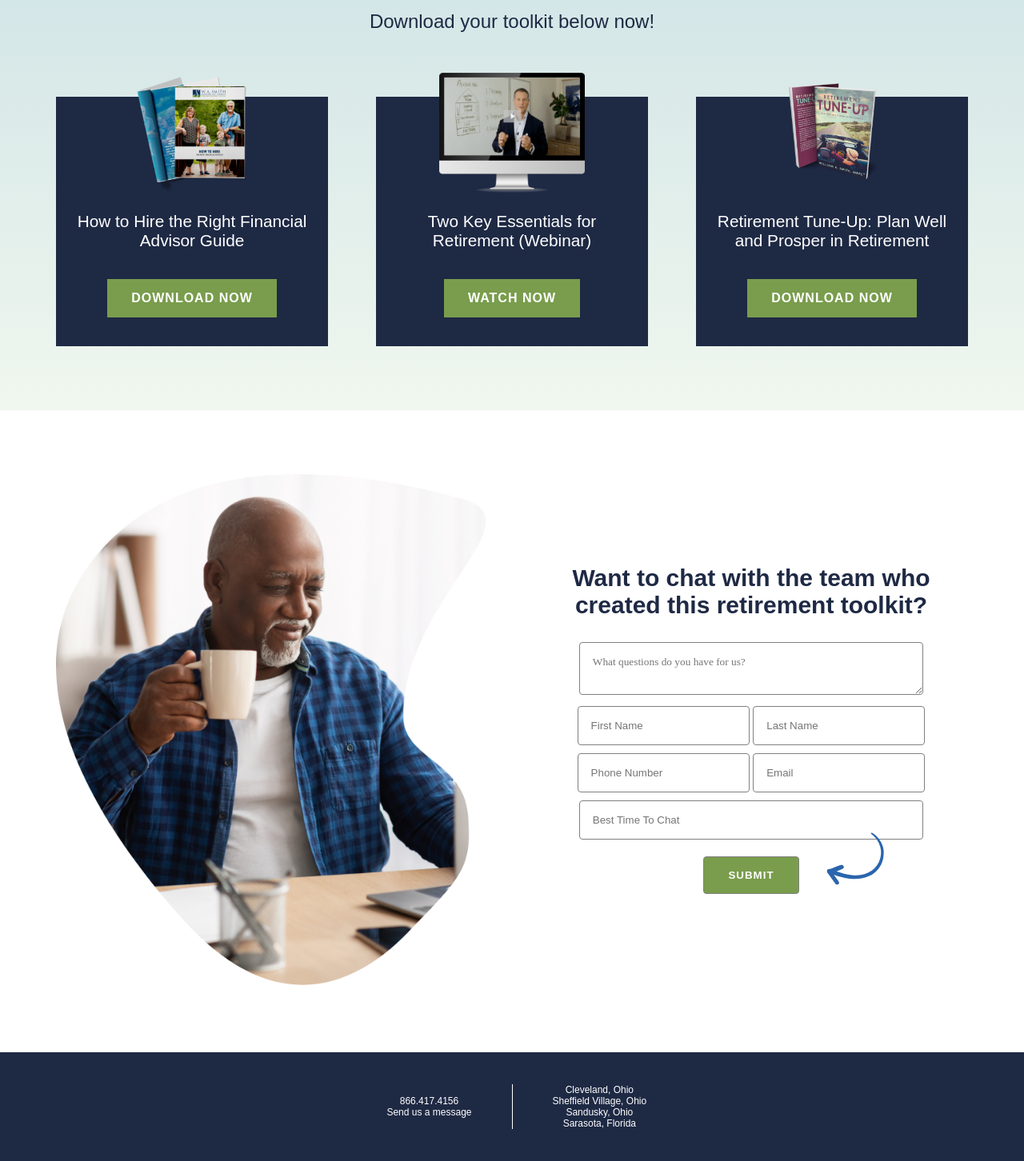
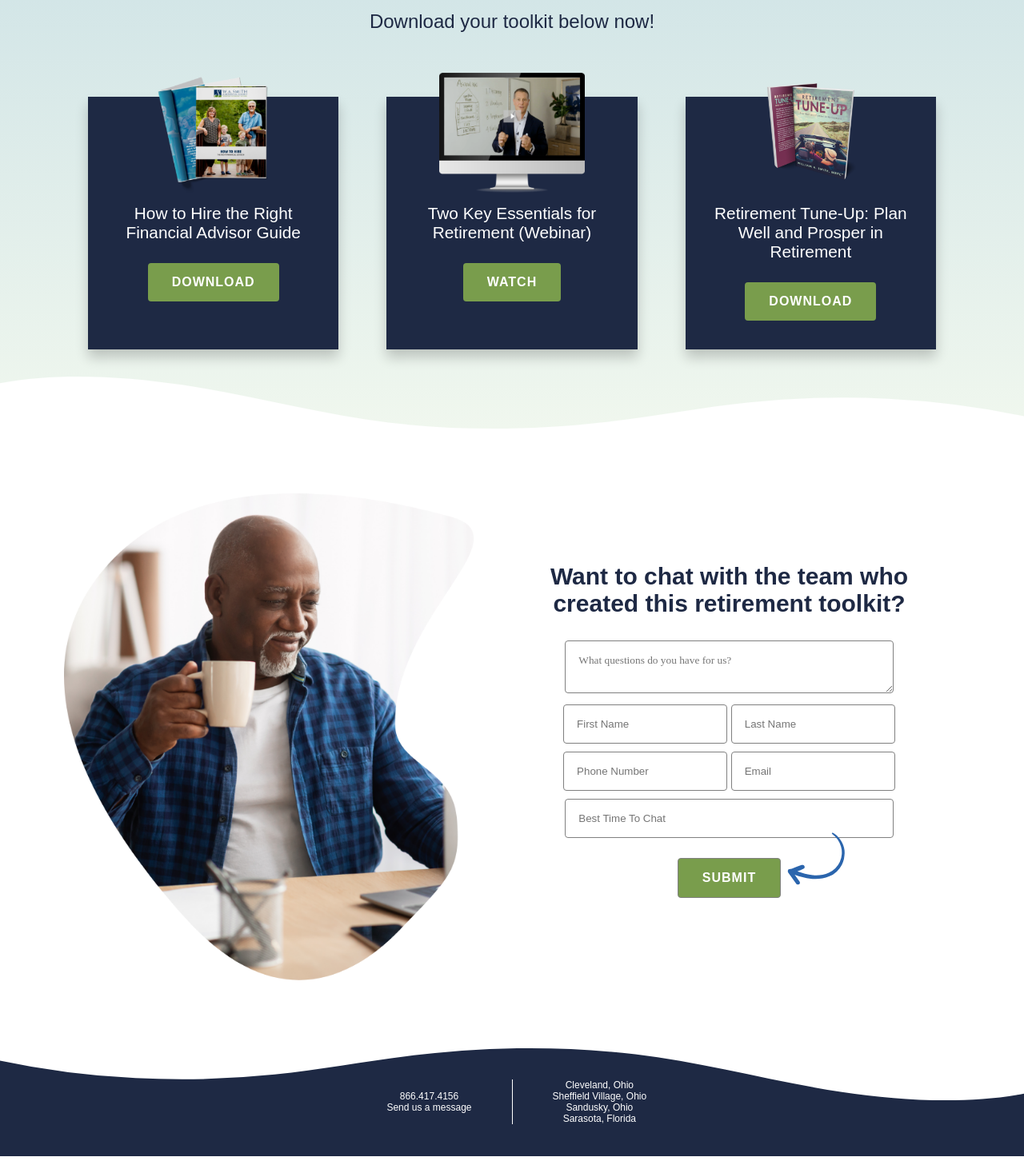
Before and after one commit to seanmk011289/ae_snappy_lps, a plain HTML site: page landing-page/thank-you.html in a window 1280 px wide. Shown: the part 337-1789 px from the top of the page at 80% size. Drawn offline with Linux system fonts and the light colour scheme.

Commit message:
Added responsive styles to the lp and thank you lp

```diff
--- a/landing-page/style.css
+++ b/landing-page/style.css
@@ -1,7 +1,13 @@
+/* global */
+
 * {
     box-sizing:border-box;
     padding:0;
     margin:0;
+}
+
+html {
+    background:white;
 }
 
 :root {
@@ -20,9 +26,17 @@ h1, h3, h4, h5 {
 }
 
 h1 {
+    font-size:2.75rem;
+    line-height:110%;
+}
+
+@media screen and (min-width:500px) {
+h1 {
         font-size: 3.25rem;
         line-height: 110%;
     }
+}
+
 
 h3 {
     font-size: 1.875rem;
@@ -42,17 +56,8 @@ h1, h3, h4, h5 {
     font-weight:400;
 }
 
-.greenUnderline {
-    width:85%;
-    margin-top:20px;
-}
-
 li {
     list-style-type: none;
-}
-
-.heroList {
-    margin:16px 0;
 }
 
 .greenBtn {
@@ -63,39 +68,11 @@ li {
     font-family: "Manrope", sans-serif;
     letter-spacing: 1px;
     font-weight: bold;
-    margin:16px auto;
-    display:inline-block;
-    text-decoration:none;
+    margin: 16px auto;
+    display: inline-block;
+    text-decoration: none;
+    border-radius: 4px;
 }
-
-.hero .right {
-    text-align:center;
-}
-
-#maxContainer {
-    max-width:1200px;
-    margin:0 auto;
-}
-
-
-@media screen and (min-width:1020px) {
-    .hero {
-        padding:5rem 8rem;
-        background:var(--gradient);
-    }
-}
-
-.hero {
-    padding: 5rem 2rem;
-    background: var(--gradient);
-    overflow:hidden;
-}
-
-.heroLogo {
-        width: 250px;
-    }
-
-
 
 .flex-container {
     align-items: center;
@@ -107,11 +84,70 @@ li {
     }
 }
 
+.flex {
+    flex: 1;
+}
+
+#maxContainer {
+    max-width: 1200px;
+    margin: 0 auto;
+}
+
+/* hero */
+
+.heroLogo {
+    width: 250px;
+}
+
+header {
+    text-align: center;
+}
+
+@media screen and (min-width:1000px) {
+    header {
+        text-align:left;
+    }
+}
+
+.hero {
+    padding: 5rem 1rem;
+    background: var(--gradient);
+    overflow: hidden;
+    position:relative;
+}
+
+@media screen and (min-width:1000px) {
+    .hero {
+        padding: 5rem 5rem;
+        background: var(--gradient);
+    }
+}
+
+@media screen and (max-width:1000px) {
+    .hero .left {
+        margin-bottom:50px;
+        text-align:center;
+    }
+}
+
+.heroList {
+    margin:16px 0;
+}
+
+@media screen and (max-width:1000px){
+    .hero .afterList {
+        max-width:500px;
+        margin:0 auto;
+    }
+}
+
+
+.hero .right {
+    text-align:center;
+}
+
 .hero .flex-container {
     margin-top: 5rem;
-}
-    .flex {
-         flex: 1;
 }
 
 .hero h1 {
@@ -144,31 +180,70 @@ li {
     position:relative;
 }
 
+@media screen and (min-width:400px) {
 .free::after {
-        content:url('./images/squiggle.svg');
-        position:absolute;
-       top:80%;
-       transform:scale(0.4);
-       left:-55%;
+        content: url('./images/squiggle.svg');
+        position: absolute;
+        top: 80%;
+        transform: scale(0.4);
+        left: -55%;
+    }
 }
 
 .heroImg {
     width:100%;
 }
 
-    @media screen and (min-width:1000px) {
-    .formSection {
-     padding: 5rem 8rem;
+@media screen and (max-width:1000px) {
+    .hero .greenBtn {
+        margin-top:0;
     }
 }
+
+/* hero wave divider style */
+.hero__wave-divider {
+    position: absolute;
+    bottom: 0;
+    left: 0;
+    width: 100%;
+    overflow: hidden;
+    line-height: 0;
+    transform: rotate(180deg);
+}
+
+.hero__wave-divider svg {
+    position: relative;
+    display: block;
+    width: calc(100% + 1.3px);
+    height: 72px;
+}
+
+.hero__wave-divider .shape-fill {
+    fill: #FFFFFF;
+}
+
+
+
 .formSection {
-    padding: 5rem 2rem;
+    padding: 5rem 1rem;
     overflow: hidden;
 }
 
+@media screen and (min-width:1000px) {
+    .formSection {
+     padding: 5rem 5rem;
+    }
+}
 
+@media screen and (min-width:1000px) {
     .formSection .left {
-        padding:0px 30px;
+        padding:0px 30px 0px 0px;
+    }
+}
+
+.greenUnderline {
+    width: 85%;
+    margin-top: 20px;
 }
 
 .formList {
@@ -215,9 +290,32 @@ li {
     top: -15px;
 }
 
+@media screen and (max-width:1000px) {
+    #formSection .left h3 {
+        text-align:center;
+    }
+    #formSection .left .greenUnderline {
+        margin:10px auto;
+        display:block;
+    }
+
+    #formSection .left ul {
+        max-width:400px;
+        margin:0 auto 50px auto;
+    }
+
+}
+
 .formSection .right {
     background: #1B4164;
-        padding:2rem;
+    padding: 1rem;
+}
+
+
+@media screen and (min-width:500px) {
+.formSection .right {
+        padding: 2rem;
+    }
 }
 
 .formSection .right h2 {
@@ -240,16 +338,34 @@ li {
 }
 
 .snappyForm input, .snappyForm textarea {
-        width:80%;
+    width:90%;
     padding:16px;
     border-radius:4px;
     margin:5px 0px;
     border:none;
 }
 
-    .snappyForm #email, .snappyForm #phone, .snappyForm #first, .snappyForm #last {
-        width:40%;
+.snappyForm #email,
+.snappyForm #phone,
+.snappyForm #first,
+.snappyForm #last {
+    width: 90%;
 }
+
+@media screen and (min-width:500px) {
+        .snappyForm input,
+            .snappyForm textarea {
+        width: 80%;
+    }
+
+.snappyForm #email,
+.snappyForm #phone,
+.snappyForm #first,
+.snappyForm #last {
+    width: 40%;
+}
+}
+
 
 .snappyForm .greenBtn {
     background:var(--lightGreen);
@@ -261,21 +377,36 @@ li {
     letter-spacing:1px;
     font-weight:bold;
     margin-top:16px;
+    font-size:0.6rem;
+    border-radius: 4px;
 }
 
-    .snappyForm::after {
-        content:url('./images/arrow.svg');
-        position:absolute;
-        bottom:5px;
-        right:-100px;
+@media screen and (min-width:500px) {
+    .snappyForm .greenBtn {
+        font-size:1rem;
+    }
 }
 
 
+@media screen and (min-width:1000px) {
+    .snappyForm.firstForm::after {
+            content: url('./images/arrow.svg');
+            position: absolute;
+            bottom: 5px;
+            right: -120px;
+            transform:scale(0.7);
+        }
+}
 
 footer {
     background:var(--darkBlue);
     padding:40px 0;
     overflow: hidden;
+    position:relative;
+}
+
+footer .flex-container {
+    display:flex;
 }
 
 .footerLeft, .footerRight {
@@ -296,11 +427,47 @@ footer {
     border-left: 1px solid white;
 }
 
+/* footer wave divider style */
+
+.footer__wave-divider {
+    display:none;
+}
+
+@media screen and (min-width:600px) {
+.footer__wave-divider {
+        position: absolute;
+        top: 0;
+        left: 0;
+        width: 100%;
+        overflow: hidden;
+        line-height: 0;
+        display:inline-block;
+    }
+
+    .footer__wave-divider svg {
+        position: relative;
+        display: block;
+        width: calc(100% + 1.3px);
+        height: 72px;
+    }
+
+    .footer__wave-divider .shape-fill {
+        fill: #FFFFFF;
+    }
+}
+
+
+
+
 
 /* Thank you page */
 
 .hero__thankHeader {
     text-align: center;
+}
+
+.hero.thank__hero {
+    padding-bottom:100px;
 }
 
 .hero__thankText {
@@ -328,6 +495,20 @@ footer {
     text-align:center;
     margin:0 30px;
     padding:20px;
+    box-shadow:0 10px 15px rgba(0,0,0,0.2);
+}
+
+@media screen and (max-width:1000px) {
+    .thankCol {
+        width:400px;
+        margin: 50px auto;
+    }
+}
+@media screen and (max-width:500px) {
+    .thankCol {
+        width: 300px;
+        margin: 50px auto;
+    }
 }
 
 .thankCol img {
@@ -338,12 +519,29 @@ footer {
 .thankCol h4 {
     color:white;
     font-size:1.3rem;
-    margin:20px auto;
+    margin:10px auto;
+}
+
+.left__thank {
+    text-align:center;
 }
 
 .formPhoto {
-    width:100%;
+    width:95%;
 }
+
+@media screen and (min-width:500px) {
+    .formPhoto {
+        width: 500px;
+    }
+}
+
+@media screen and (min-width:1000px) {
+.formPhoto {
+        width: 100%;
+    }
+}
+
 
 .formSection .right__thank  {
     background:white;
@@ -358,6 +556,12 @@ footer {
     content: url('./images/bluearrow.svg');
     position: absolute;
     bottom: -25px;
-    left:30%;
+    left:57%;
     transform:scale(0.5);
 }
+
+.snappyForm.thankForm .greenBtn {
+    display:block;
+    margin:20px auto;
+    position:relative;
+}
--- a/landing-page/thank-you.html
+++ b/landing-page/thank-you.html
@@ -23,24 +23,33 @@
         <div class="flex thankCol">
             <img src="./images/firstImg.png" alt="booklet">
             <h4>How to Hire the Right Financial Advisor Guide</h4>
-            <a href="#" class="greenBtn">Download Now</a>
+            <a href="#" class="greenBtn">Download</a>
         </div>
         <div class="flex thankCol">
             <img src="./images/secondImg.png" alt="booklet">
             <h4>Two Key Essentials for Retirement (Webinar)</h4>
-            <a href="#" class="greenBtn">Watch Now</a>
+            <a href="#" class="greenBtn">Watch</a>
         </div>
         <div class="flex thankCol">
             <img src="./images/thirdImg.png" alt="booklet">
             <h4>Retirement Tune-Up: Plan Well and Prosper in Retirement</h4>
-            <a href="#" class="greenBtn">Download Now</a>
+            <a href="#" class="greenBtn">Download</a>
         </div>
     </div>
+    <!-- wave divider -->
+    <div class="hero__wave-divider">
+        <svg data-name="Layer 1" xmlns="http://www.w3.org/2000/svg" viewBox="0 0 1200 120" preserveAspectRatio="none">
+            <path
+                d="M321.39,56.44c58-10.79,114.16-30.13,172-41.86,82.39-16.72,168.19-17.73,250.45-.39C823.78,31,906.67,72,985.66,92.83c70.05,18.48,146.53,26.09,214.34,3V0H0V27.35A600.21,600.21,0,0,0,321.39,56.44Z"
+                class="shape-fill"></path>
+        </svg>
+    </div>
+    <!-- wave divider -->
    </section>
    <section id="formSection" class="formSection">
        <div id="maxContainer">
        <div class="flex-container">
-            <div class="flex left">
+            <div class="flex left left__thank">
                 <img class="formPhoto" src="./images/manwithcoffee.png" alt="man with coffee">
             </div>
             <div class="flex right right__thank">
@@ -60,6 +69,15 @@
     </div>
    </section>
    <footer>
+        <!-- footer wave divider -->
+        <div class="footer__wave-divider">
+            <svg data-name="Layer 1" xmlns="http://www.w3.org/2000/svg" viewBox="0 0 1200 120" preserveAspectRatio="none">
+                <path
+                    d="M321.39,56.44c58-10.79,114.16-30.13,172-41.86,82.39-16.72,168.19-17.73,250.45-.39C823.78,31,906.67,72,985.66,92.83c70.05,18.48,146.53,26.09,214.34,3V0H0V27.35A600.21,600.21,0,0,0,321.39,56.44Z"
+                    class="shape-fill"></path>
+            </svg>
+        </div>
+        <!-- footer wave divider -->
        <div class="flex-container">
             <div class="flex footerLeft">
             866.417.4156<br>
```
Also changed, not shown: event-page/index.html (+1 -1 lines), event-page/style.css (+18 -8 lines), landing-page/index.html (+20 -2 lines). Lines whose indentation alone changed are shown as unchanged.
